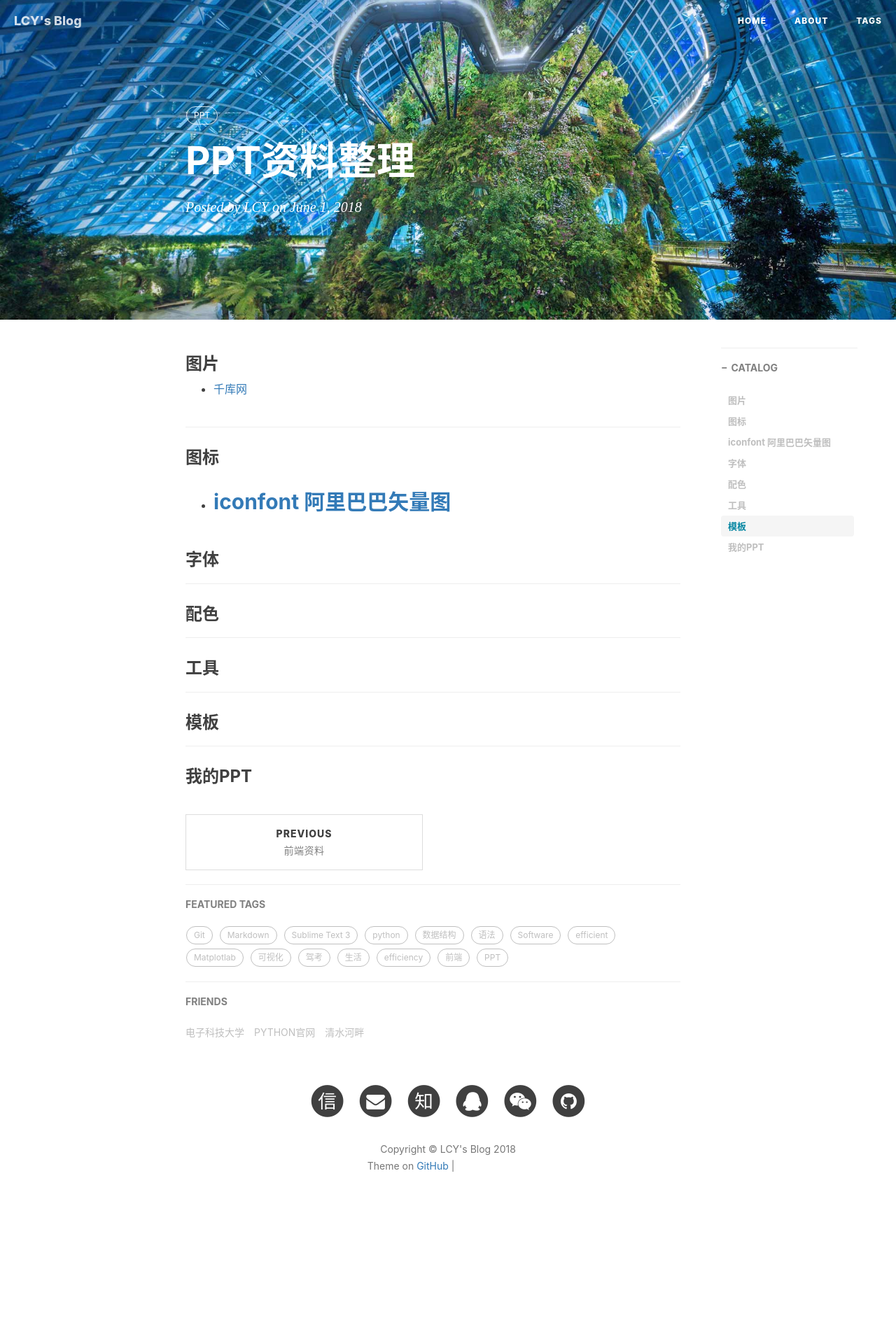
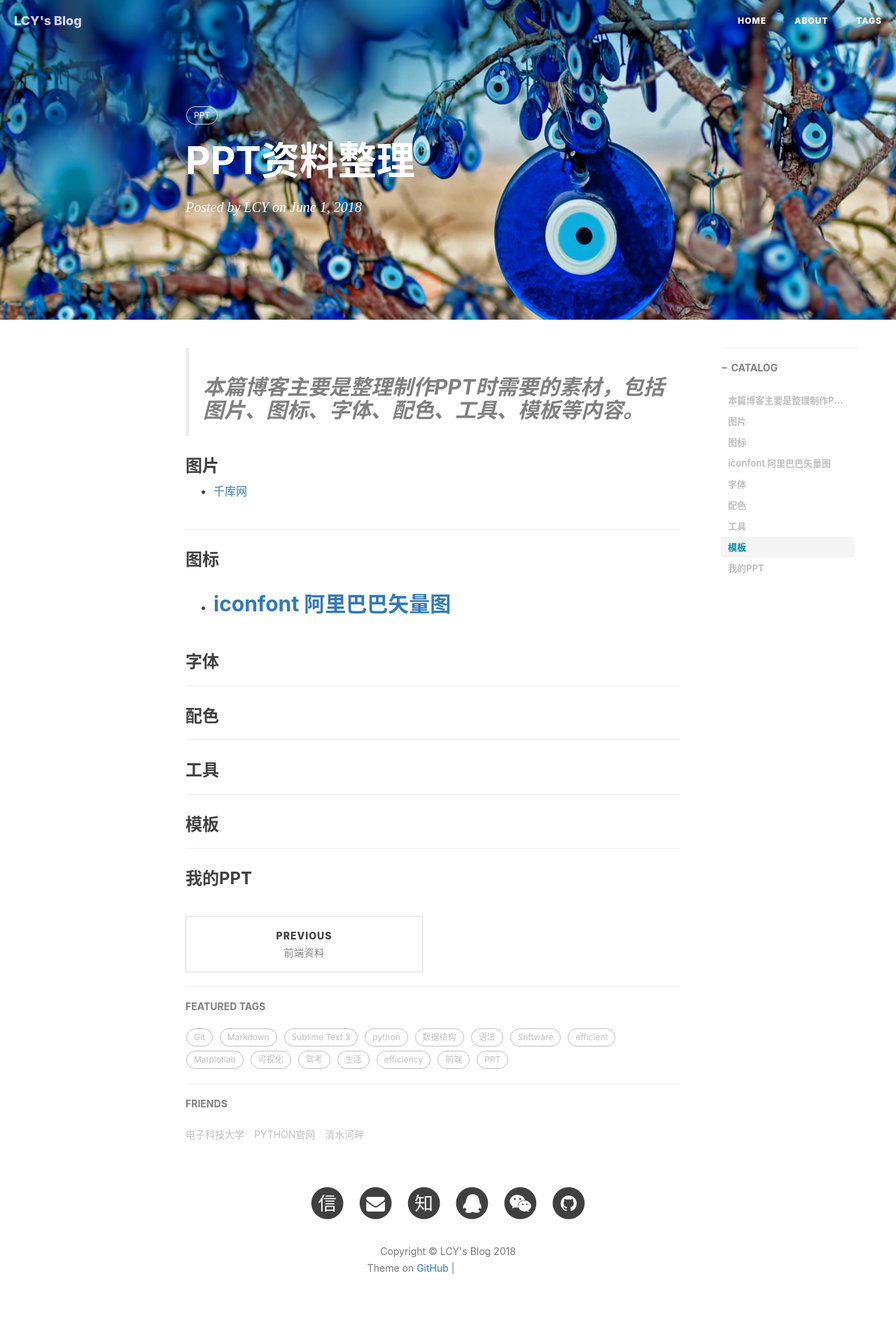
Before and after one commit to liaochengyu/liaochengyu.github.io, a Jekyll site: the page built from _posts/2018-6-1-PPT资料整理.md, in a window 1280 px wide. Shown: the whole page at 70% size. Built offline with Jekyll 4.4.1, drawn with Linux system fonts in a browser that asks for light colours; nearby versions of some CDN libraries; library files that are not in the unit come from our copies; comment, search, counter and statistics services are not loaded; before the commit the page ends 1771 px from its top, so only the background shows below that; grey boxes are pictures that could not be loaded.

Commit message:
Update 2018-6-1-PPT资料整理.md

```diff
--- a/_posts/2018-6-1-PPT资料整理.md
+++ b/_posts/2018-6-1-PPT资料整理.md
@@ -4,12 +4,15 @@ title:      PPT资料整理               # 标题
 subtitle:                            #副标题
 date:       2018-06-01              # 时间
 author:     LCY                      # 作者
-header-img: img/bing_6.JPG    #这篇文章标题背景图片
+header-img: img/bing_10.JPG    #这篇文章标题背景图片
 catalog: true                       # 是否归档
 tags:                              #标签
 - PPT
 
 ---
+> 本篇博客主要是整理制作PPT时需要的素材，包括图片、图标、字体、配色、工具、模板等内容。
+---
+
 ### 图片
 * [千库网](http://588ku.com/)
 
```
